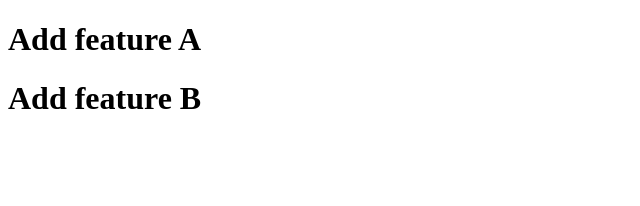
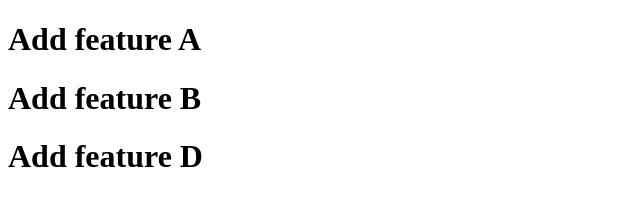
Before and after one commit to CodeWithSarthak24/Github, a plain HTML site: page lect1.html in a window 1280 px wide. Shown: the whole page, without its empty margins (0-640 px from the left). Drawn offline with Linux system fonts and the light colour scheme.

Commit message:
Add feature D

```diff
--- a/lect1.html
+++ b/lect1.html
@@ -1,14 +1,18 @@
 <!DOCTYPE html>
 <html lang="en">
+
 <head>
     <meta charset="UTF-8">
     <meta name="viewport" content="width=device-width, initial-scale=1.0">
     <title>Document</title>
 </head>
+
 <body>
 
     <h1> Add feature A</h1>
-     <h1> Add feature B</h1>
+    <h1> Add feature B</h1>
+     <h1> Add feature D</h1>
 
 </body>
+
 </html>
```
